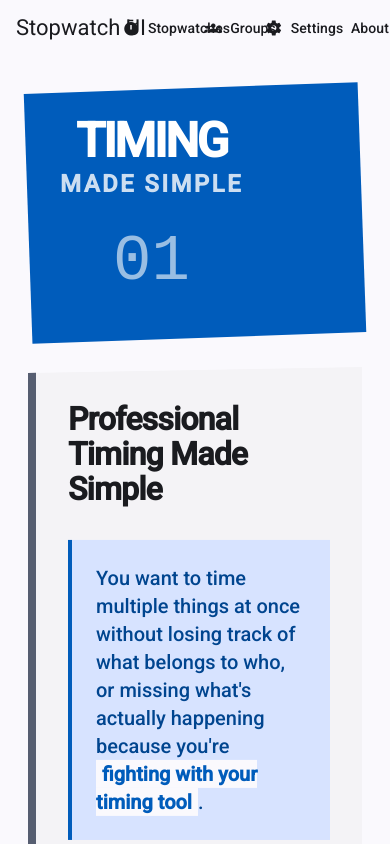
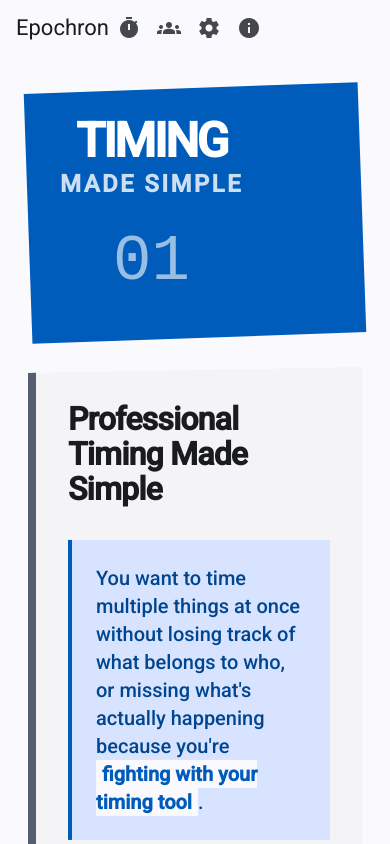
Before and after one commit to dpfens/stopwatch-ui, an Angular app: page / in a window 390 px wide. Shown: the top 844 px of the page. Built offline with nearby package versions, Linux system fonts and the light colour scheme.

Commit message:
adds an app name and add mobile icon-only buttons

```diff
--- a/src/app/app.routes.ts
+++ b/src/app/app.routes.ts
@@ -8,47 +8,49 @@ import { AboutComponent } from './components/pages/about/about.component';
 import { GroupOverviewComponent } from './components/pages/group/group-overview/group-overview.component';
 import { NotFoundComponent } from './components/pages/not-found/not-found.component';
 
+const appName = 'Epochron';
+
 export const routes: Routes = [
   {
     path: '',
-    title: 'Home',
+    title: `Home - ${appName}`,
     component: HomeComponent
   },
   {
     path: 'stopwatch',
-    title: 'Stopwatches',
+    title: `Stopwatches - ${appName}`,
     component: StopwatchListComponent,
   },
   {
     path: 'group',
-    title: 'Groups',
+    title: `Groups - ${appName}`,
     component: GroupListComponent,
     children: [
       {
         path: '',
-        title: 'Groups',
+        title: `Groups - ${appName}`,
         component: GroupOverviewComponent,
       },
       {
         path: ':id',
-        title: 'Group',
+        title: `Group - ${appName}`,
         component: GroupDetailComponent,
       }
     ]
   },
   {
     path: 'settings',
-    title: 'Settings',
+    title: `Settings - ${appName}`,
     component: SettingsComponent
   },
   {
     path: 'about',
-    title: 'About',
+    title: `About - ${appName}`,
     component: AboutComponent
   },
   {
     path: '**',
-    title: 'Page Not Found',
+    title: `Page Not Found - ${appName}`,
     component: NotFoundComponent
   }
 ];
--- a/src/app/components/shared/header/header.component.html
+++ b/src/app/components/shared/header/header.component.html
@@ -1,49 +1,63 @@
 <mat-toolbar>
   @if(hasMenu()) {
-    <button (click)="executeMenuToggle()" matIconButton class="example-icon" aria-label="Example icon-button with menu icon">
+    <button (click)="executeMenuToggle()" mat-icon-button class="example-icon" aria-label="Example icon-button with menu icon">
       <mat-icon>menu</mat-icon>
     </button>
   }
-  <span [style.cursor]="'pointer'" routerLink="/" routerLinkActive="active" ariaCurrentWhenActive="page">Stopwatch UI</span>
-  <a mat-button class="nav-link" routerLink="/stopwatch" routerLinkActive="active" ariaCurrentWhenActive="page">
+  <span [style.cursor]="'pointer'" routerLink="/" routerLinkActive="active" ariaCurrentWhenActive="page">Epochron</span>
+
+  <!-- Stopwatches -->
+  <a mat-icon-button routerLink="/stopwatch" routerLinkActive="active" ariaCurrentWhenActive="page"
+     class="d-sm-none" aria-label="Stopwatches">
+    <mat-icon>timer</mat-icon>
+  </a>
+  <a mat-button routerLink="/stopwatch" routerLinkActive="active" ariaCurrentWhenActive="page"
+     class="d-none d-sm-inline-flex">
     <mat-icon>timer</mat-icon>
     Stopwatches
   </a>
-  <a mat-button routerLink="/group" routerLinkActive="active" ariaCurrentWhenActive="page">
+
+  <!-- Groups -->
+  <a mat-icon-button routerLink="/group" routerLinkActive="active" ariaCurrentWhenActive="page"
+     class="d-sm-none" aria-label="Groups">
+    <mat-icon>groups</mat-icon>
+  </a>
+  <a mat-button routerLink="/group" routerLinkActive="active" ariaCurrentWhenActive="page"
+     class="d-none d-sm-inline-flex">
     <mat-icon>groups</mat-icon>
     Groups
   </a>
-  <a mat-button routerLink="/settings" routerLinkActive="active" ariaCurrentWhenActive="page">
+
+  <!-- Settings -->
+  <a mat-icon-button routerLink="/settings" routerLinkActive="active" ariaCurrentWhenActive="page"
+     class="d-sm-none" aria-label="Settings">
+    <mat-icon>settings</mat-icon>
+  </a>
+  <a mat-button routerLink="/settings" routerLinkActive="active" ariaCurrentWhenActive="page"
+     class="d-none d-sm-inline-flex">
     <mat-icon>settings</mat-icon>
     Settings
   </a>
-  <a mat-button routerLink="/about" routerLinkActive="active" ariaCurrentWhenActive="page">
+
+  <!-- About -->
+  <a mat-icon-button routerLink="/about" routerLinkActive="active" ariaCurrentWhenActive="page"
+     class="d-sm-none" aria-label="About">
+    <mat-icon>info</mat-icon>
+  </a>
+  <a mat-button routerLink="/about" routerLinkActive="active" ariaCurrentWhenActive="page"
+     class="d-none d-sm-inline-flex">
     About
   </a>
+
   <span class="flex-fill"></span>
   @if(hasCreate()) {
-    <button matIconButton (click)="createNew()" aria-label="Add">
+    <button mat-icon-button (click)="createNew()" aria-label="Add">
       <mat-icon>add</mat-icon>
     </button>
   }
   @if(hasShare()) {
-    <button matIconButton (click)="executeShare()" aria-label="Share to social media">
+    <button mat-icon-button (click)="executeShare()" aria-label="Share to social media">
       <mat-icon>share</mat-icon>
     </button>
   }
-  @if(hasSearch()) {
-    <form [formGroup]="searchForm">
-      <mat-form-field subscriptSizing="dynamic">
-        <mat-label>Search</mat-label>
-        <input type="search"
-              matInput
-              formControlName="query"
-              [matAutocomplete]="autoComplete">
-          <mat-autocomplete #autoComplete="matAutocomplete"></mat-autocomplete>
-        <button matSuffix mat-icon-button aria-label="Search">
-          <mat-icon>search</mat-icon>
-        </button>
-      </mat-form-field>
-    </form>
-  }
 </mat-toolbar>
```
